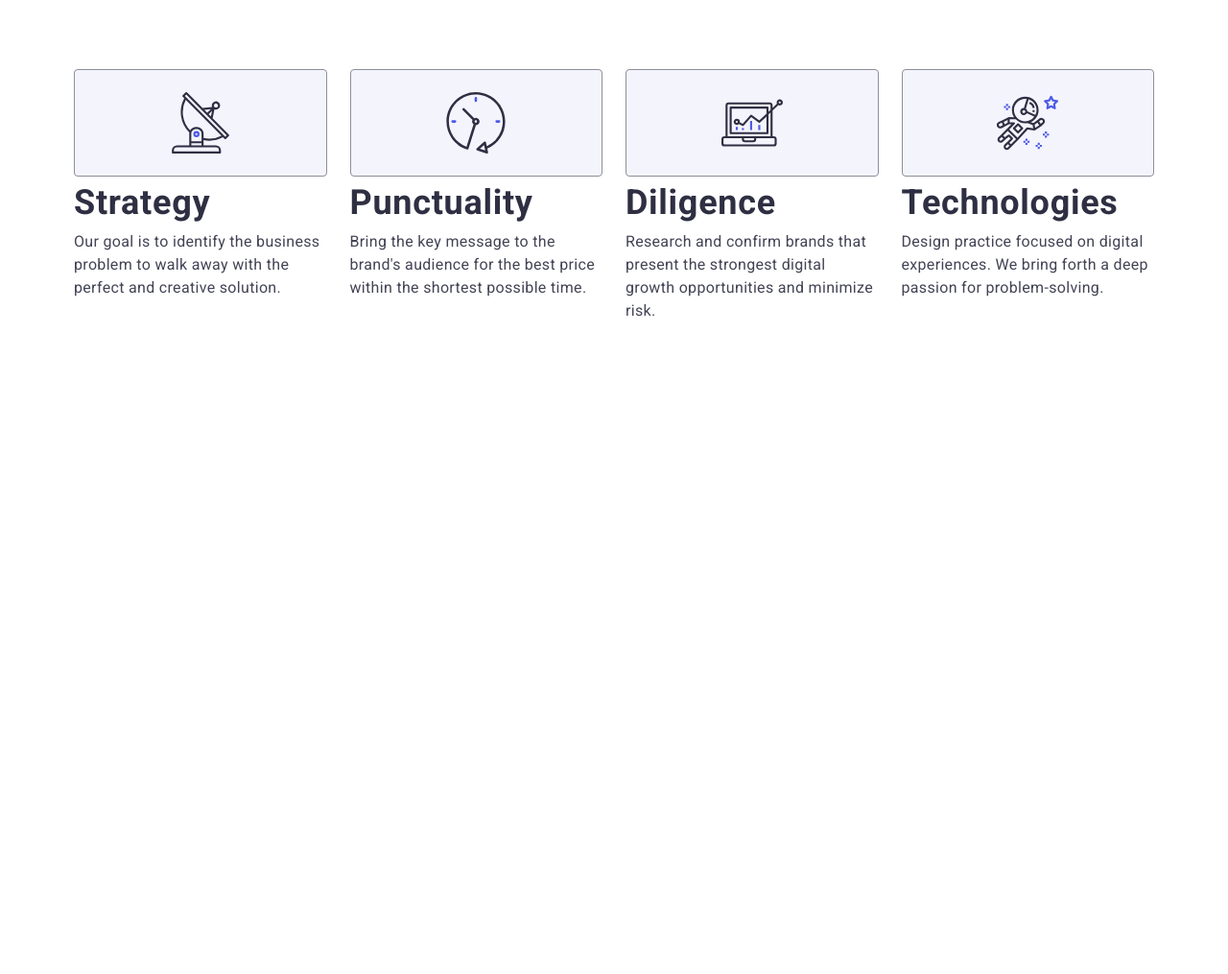
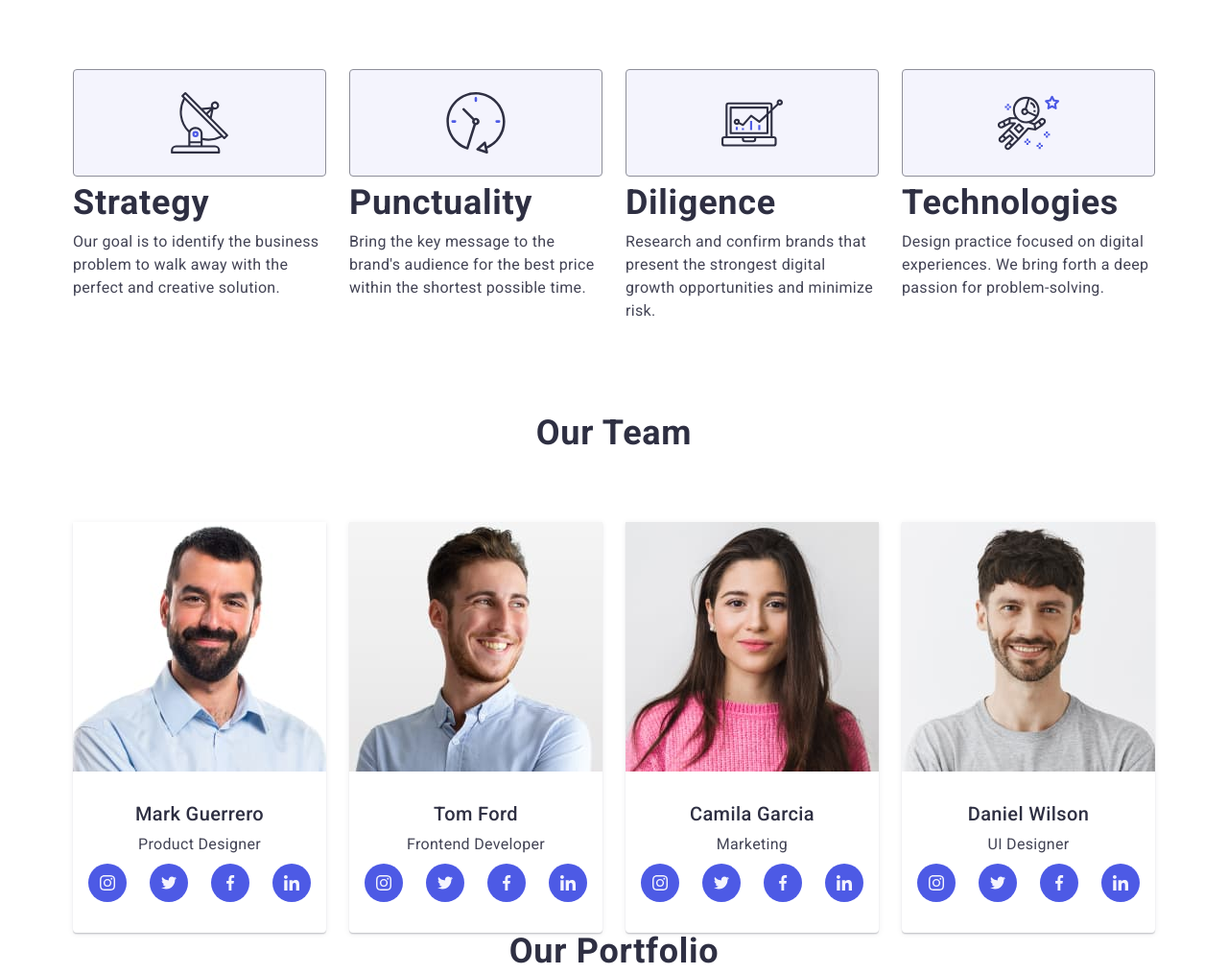
Before and after one commit to Maksym-Vorobets/goit-markup-hw-06, a plain HTML site: page index.html in a window 1280 px wide. Shown: the top 1015 px of the page at 96% size. Before the commit the page ends 800 px from the top, so only its background shows below. Drawn offline with nearby package versions, Linux system fonts and the light colour scheme.

Commit message:
change html css

```diff
--- a/css/styles.css
+++ b/css/styles.css
@@ -37,8 +37,8 @@ section {
   /* width: 1158px; */
   width: 320px;
   margin: 0 auto;
-  padding-left: 16px;
-  padding-right: 16px;
+  padding-left: 15px;
+  padding-right: 15px;
   /* padding: 0 15px; */
 }
 
@@ -243,6 +243,7 @@ section {
   padding-right: 16px; */
   display: flex;
   flex-wrap: wrap;
+  padding-bottom: 96px;
   /* gap: 24px; */
 }
 
@@ -279,8 +280,10 @@ section {
 
 .team {
   /* width: 1440px; */
-  padding: 120px 0;
+  /* padding: 120px 0; */
   background: #f4f4fd;
+  padding-top: 96px;
+  padding-bottom: 96px;
 }
 
 .team-header {
@@ -296,16 +299,25 @@ section {
 
 .team-list {
   display: flex;
-  gap: 24px;
+  flex-wrap: wrap;
+  gap: 72px;
+  padding-left: 12px;
+  padding-right: 12px;
 }
 
 .team-list-item {
   background-color: #fff;
-  width: calc((100% - 72px) / 4);
+  /* width: calc((100% - 72px) / 4); */
+  width: 100%;
   border-radius: 0px 0px 4px 4px;
   box-shadow: 0px 1px 6px rgba(46, 47, 66, 0.08),
     0px 1px 1px rgba(46, 47, 66, 0.16), 0px 2px 1px rgba(46, 47, 66, 0.08);
 }
+
+/* .team-list-img {
+  align-items: center;
+  justify-content: center;
+} */
 
 .team-list-item-container {
   padding: 32px 0;
@@ -830,6 +842,19 @@ section {
   .solution-list-header {
     text-align: left;
   }
+
+  /* Team ------------------------------------*/
+
+  .team-list {
+    width: 100%;
+    gap: 64px 24px;
+    padding-left: 92px;
+    padding-right: 92px;
+  }
+
+  .team-list-item {
+    width: calc((100% - 24px) / 2);
+  }
 }
 
 @media screen and (min-width: 1158px) {
@@ -854,4 +879,19 @@ section {
   .solution-list-text {
     font-weight: 400;
   }
+
+  /* Team ---------------------------------*/
+
+  .team {
+    padding: 120px 0;
+  }
+
+  .team-list {
+    gap: 24px;
+    padding: 0;
+  }
+
+  .team-list-item {
+    width: calc((100% - 72px) / 4);
+  }
 }
```
Also changed, not shown: index.html (+4 -4 lines).
